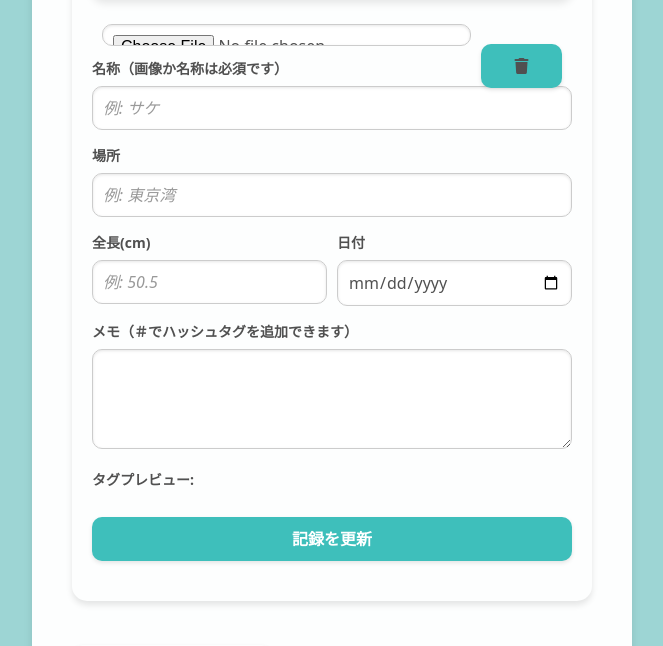
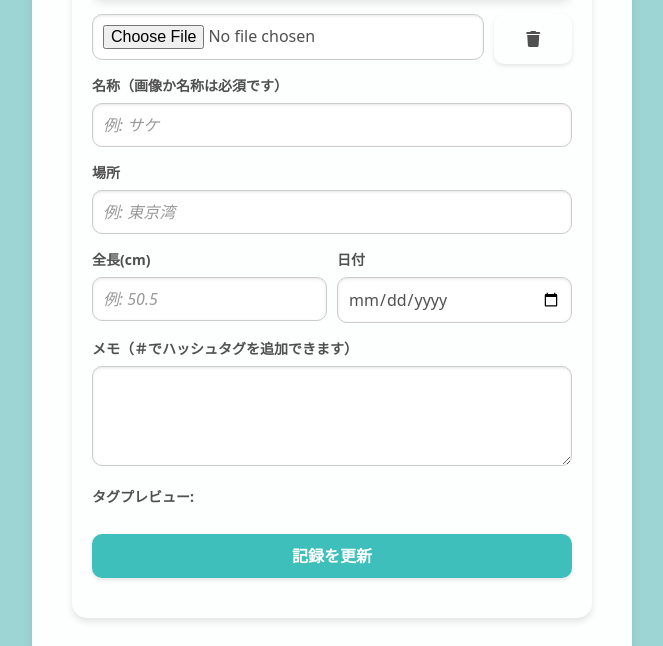
Before and after one commit to SORA-97/fish-record, a Flask app: template app/templates/edit_record.html in a window 1280 px wide. Shown: the part 592-1238 px from the top of the page, without its empty margins (308-971 px from the left). Run offline with Flask 3, Linux system fonts and the light colour scheme; the template is opened without the code that fills it, so the values that code supplies are empty.

Commit message:
style: ボタン色変更

```diff
--- a/app/static/css/create_record.css
+++ b/app/static/css/create_record.css
@@ -32,10 +32,15 @@
     }
 
     .form-button-container button {
+        background-color: #fdfefe;
         width: 20%;
         height: 50px;
         padding: 0;
         margin: 0;
         box-sizing: border-box;
     }
+
+    .button:hover {
+        background-color: #f0f1f1;
+    }
 }
--- a/app/static/css/edit_record.css
+++ b/app/static/css/edit_record.css
@@ -21,15 +21,18 @@
         display: flex;
         justify-content: space-between;
         gap: 10px;
-        height: 44px;
-        padding: 10px;
-    }
-
-    .form-button-container form {
-        width: calc(80% - 10px);
     }
 
     .form-button-container button {
+        background-color: #fdfefe;
         width: 20%;
+        height: 50px;
+        padding: 0;
+        margin: 0;
+        box-sizing: border-box;
+    }
+
+    .button:hover {
+        background-color: #f0f1f1;
     }
 }
```
